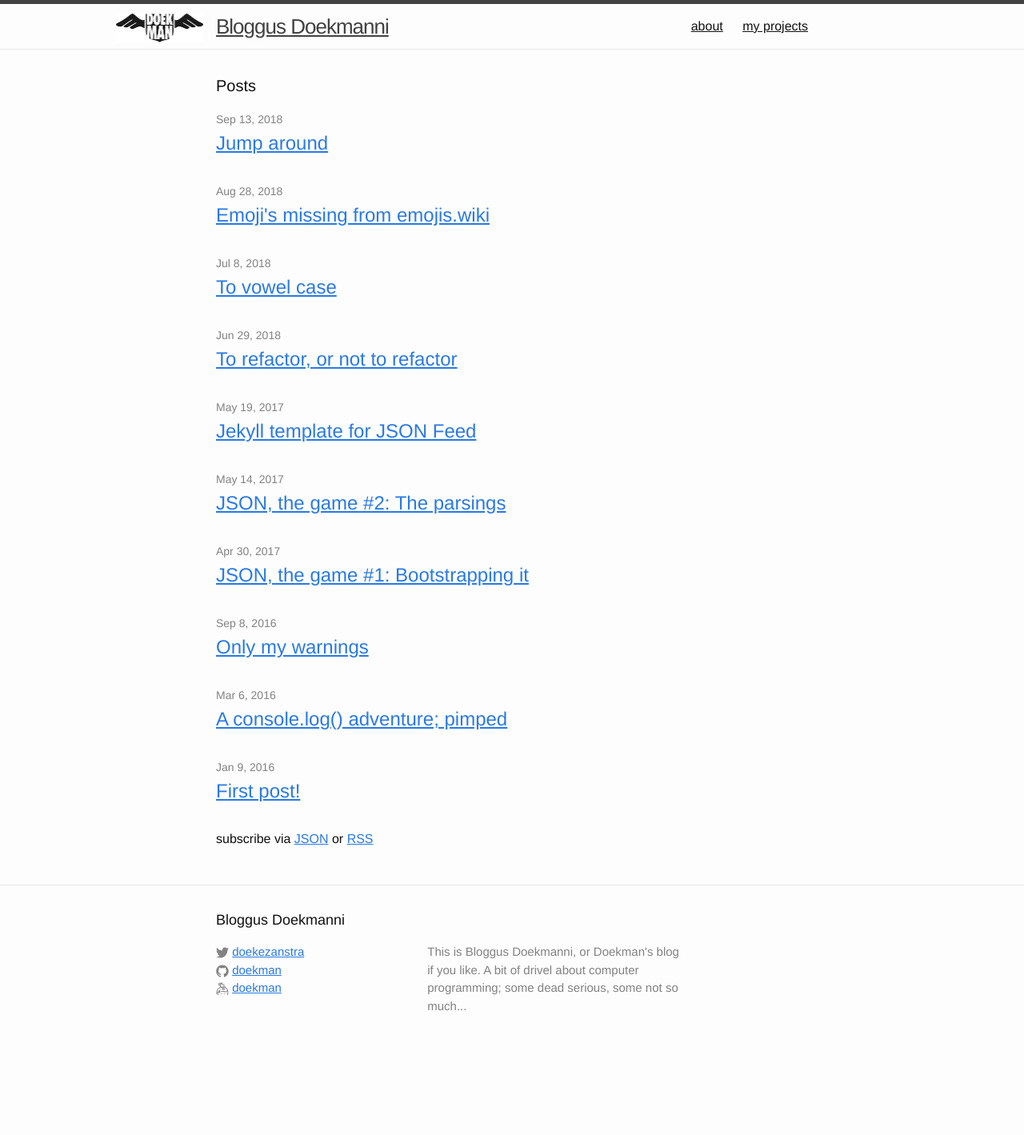
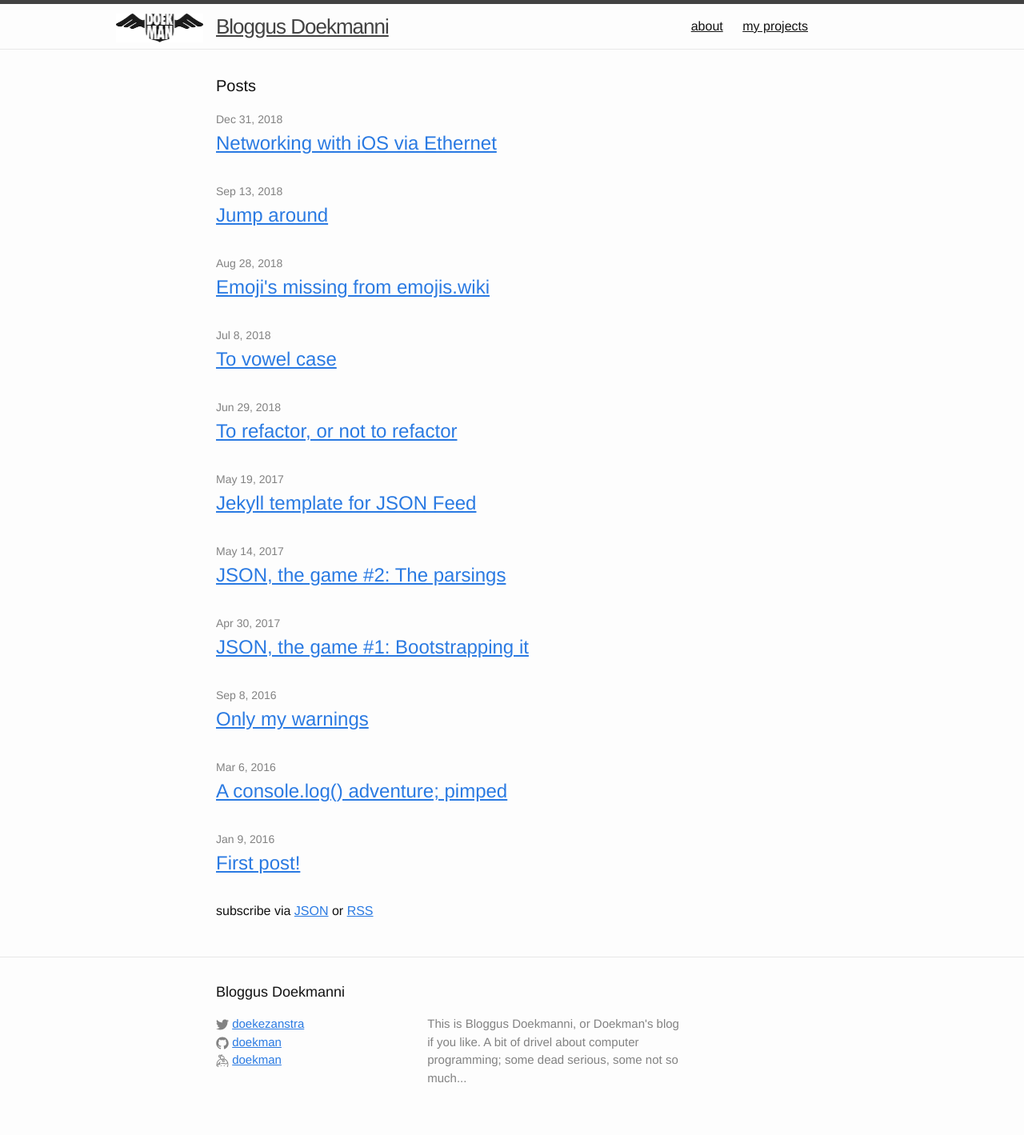
Before and after one commit to doekman/doekman.github.io, a Jekyll site: the page built from index.html, in a window 1280 px wide. Shown: the whole page at 80% size. Built offline with Jekyll 4.4.1, drawn with Linux system fonts in a browser that asks for light colours; before the commit the page ends 1329 px from its top, so only the background shows below that.

Commit message:
Blogged: Networking with iOS via Ethernet

```diff
--- a/_drafts/iOS_ethernet.md
+++ b/_posts/2018-12-31-iOS_ethernet.md
@@ -1,7 +1,8 @@
 ---
 layout: post
 title:  Networking with iOS via Ethernet
-date:   2018-09-04
+initial: 2018-09-04
+date:   2018-12-31
 tags:   [does-it-work]
 ---
 
```
